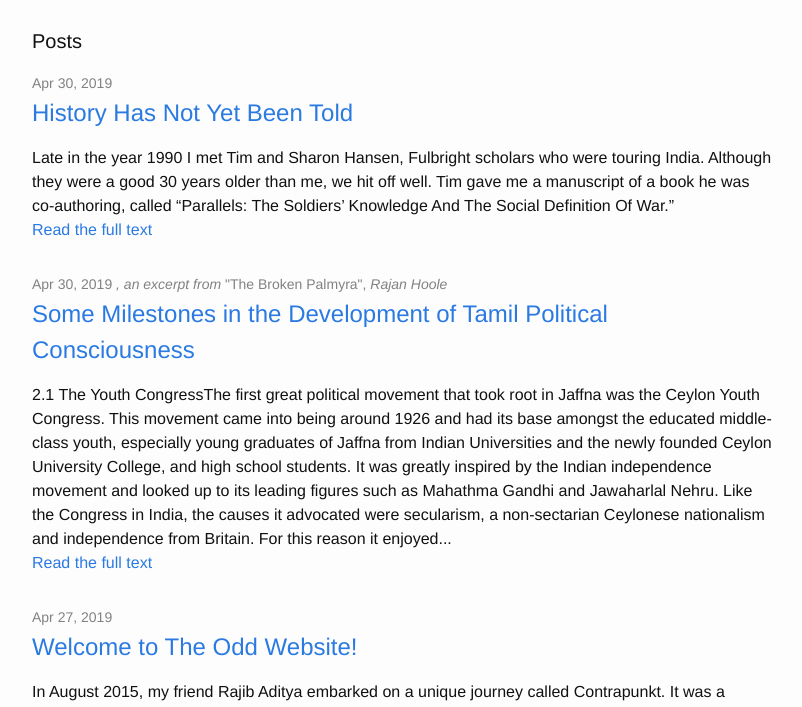
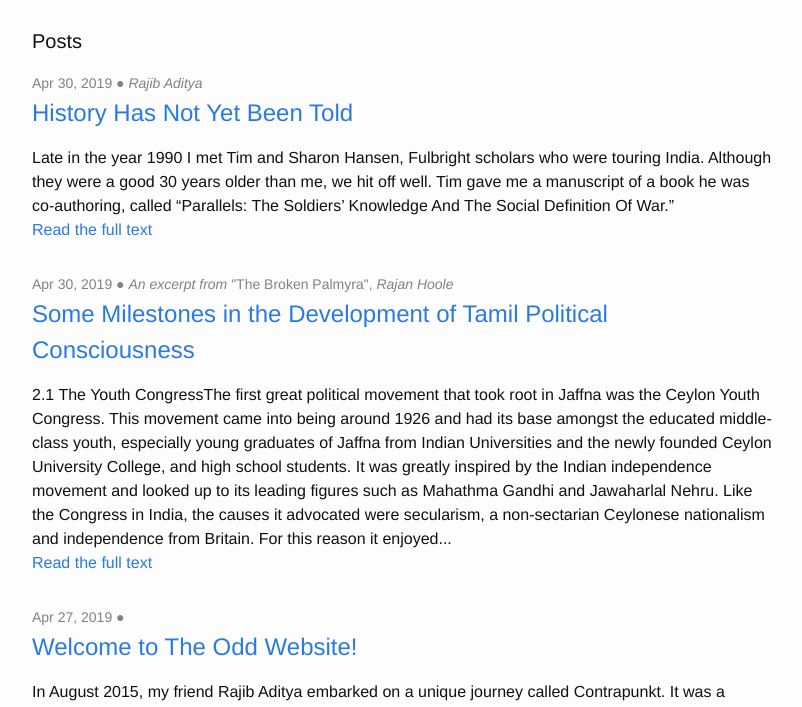
Before and after one commit to bhattacharjee/theodd.website, a Jekyll site: the page built from index.html, in a window 1280 px wide, cut to the strip 104-811 px from the top of the page. Shown: the whole strip, without its empty margins (238-1040 px from the left). Built offline with Jekyll 4.4.1, drawn with Linux system fonts in a browser that asks for light colours; some of the changed lines change nothing that is shown.

Commit message:
Changing the main blog page a little bit

```diff
--- a/index.html
+++ b/index.html
@@ -12,7 +12,9 @@ layout: default
         <span class="post-meta">
 		{{ post.date | date: "%b %-d, %Y" }}
 	        {% if post.nameofbook %}
-		<i>, an excerpt from </i>&quot;{{post.nameofbook}}&quot;{% if post.bookauthor %}, <i>{{post.bookauthor}}</i>{% endif %}
+		&#9679; <i>An excerpt from </i>&quot;{{post.nameofbook}}&quot;{% if post.bookauthor %}, <i>{{post.bookauthor}}</i>{% endif %}
+		{%else if post.postauthor %}
+		&#9679; <i>{{post.postauthor}}</i>
 	        {% endif %}
 	</span>
 
```
